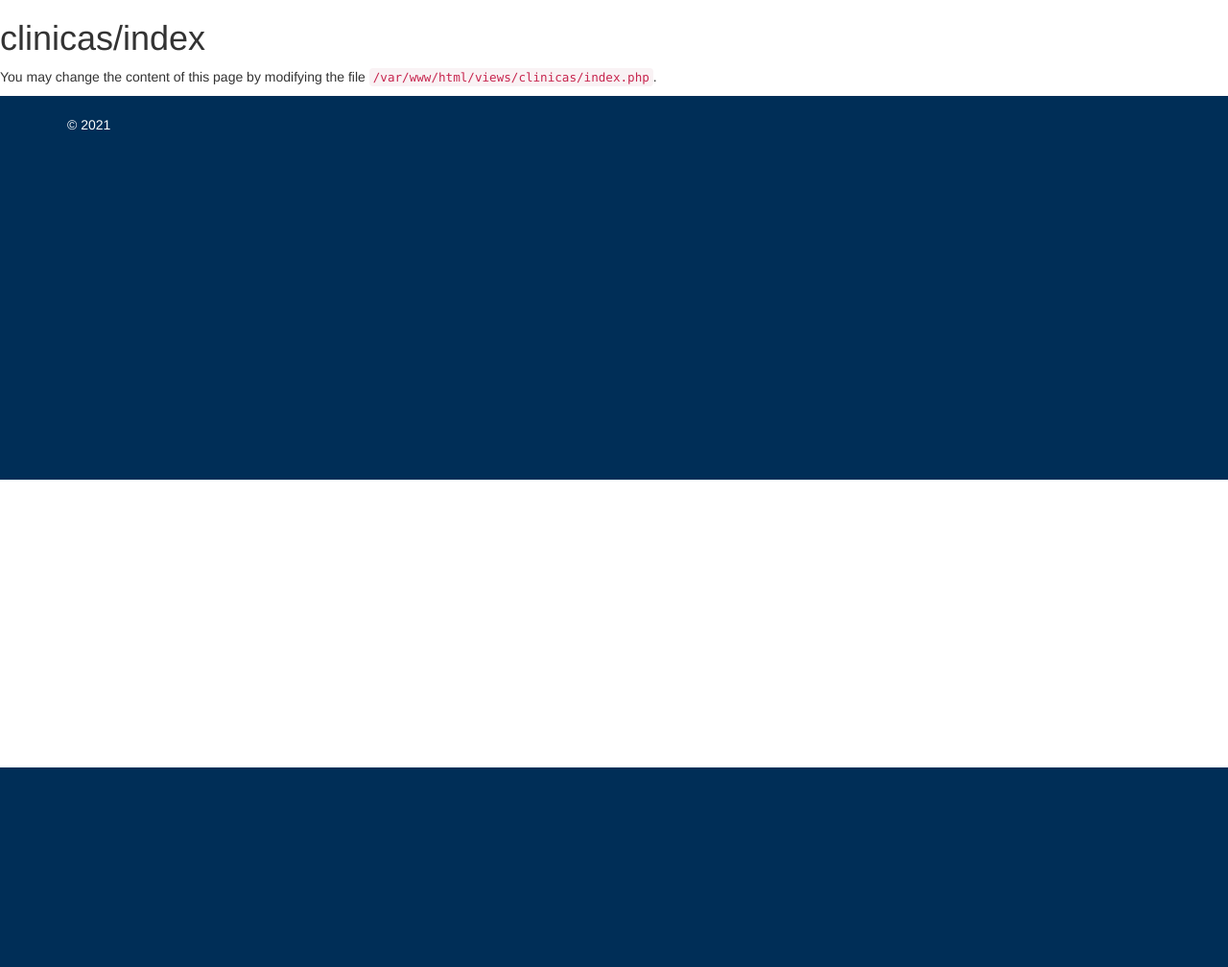
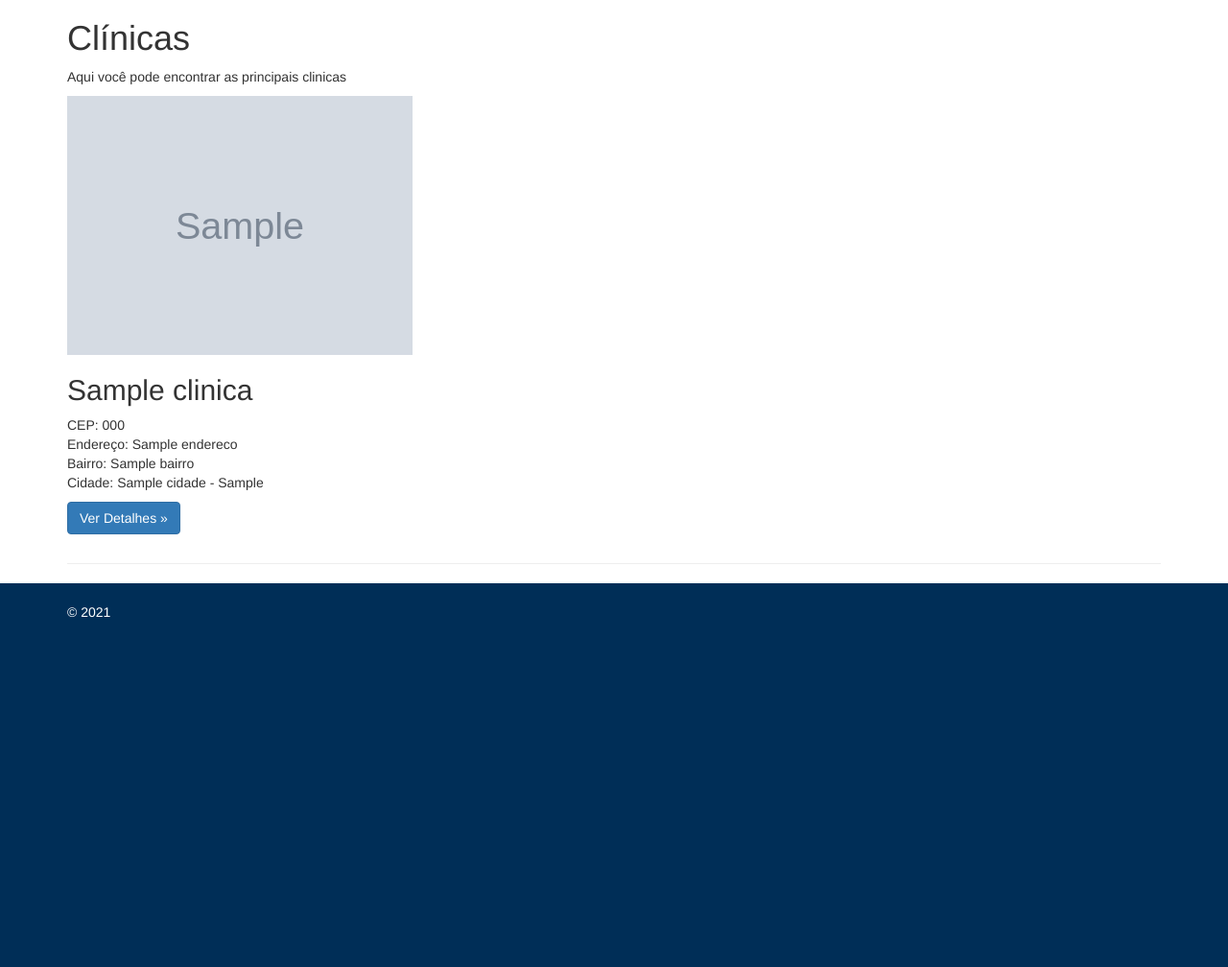
Before and after one commit to ProfHericson/cademeumedico, a Yii app: template views/clinicas/index.php in a window 1280 px wide. Shown: the whole page at 96% size. Before the commit the page ends 800 px from the top, so only its background shows below. Run offline with PHP 8.4 and a stand-in for Yii, Linux system fonts and the light colour scheme; the template is opened without the code that fills it: most values are stand-ins (such as "Sample title", 1, 10 or a date in 2020); grey boxes marked "Sample" are stand-in pictures; data that the repository does not hold is empty; some libraries are stand-ins or nearby versions.

Commit message:
Desenvolvemos a pagina de Clinicas

```diff
--- a/views/clinicas/index.php
+++ b/views/clinicas/index.php
@@ -1,9 +1,33 @@
 <?php
 /* @var $this yii\web\View */
+use yii\helpers\Url;
+
 ?>
-<h1>clinicas/index</h1>
+<div class="container">
+<h1>Clínicas</h1>
+<p>
+    Aqui você pode encontrar as principais clinicas
+</p>
+<div class="row">
+      <?php foreach ($clinicas as $key => $linha):?>
+          <div class="col-lg-4">
+            <img src="<?php echo $linha->Imagem?>" class="img-responsive" alt="<?php echo $linha->Nome?>">
+            <h2><?php echo $linha->Nome?></h2>
+             <p>
+                CEP: <?php echo $linha->CEP?> <br>
+                Endereço: <?php echo $linha->Endereco?><br>
+                Bairro: <?php echo $linha->Bairro?> <br>
+                Cidade: <?php echo $linha->Cidade?> - <?php echo $linha->UF?>
+             </p>
 
-<p>
-    You may change the content of this page by modifying
-    the file <code><?= __FILE__; ?></code>.
-</p>
+            <p><a class="btn btn-primary" href="<?php echo Url::to('especialidades/view')?>" role="button">Ver Detalhes »</a></p>
+          </div>
+          <?php if((++$key > 0)  and ($key % 3 == 0)):?>
+            </div>
+            <hr>
+            <div class="row">
+          <?php endif;?>
+      <?php endforeach; ?>
+    </div>
+      <hr>
+</div>
--- a/views/layouts/main.php
+++ b/views/layouts/main.php
@@ -55,6 +55,7 @@ if(navigator.geolocation) {
         'items' => [
             ['label' => 'Home', 'url' => ['/site/index']],
             ['label' => 'Sobre', 'url' => ['/site/about']],
+            ['label' => 'Clínicas', 'url' => ['/clinicas/index']],
             ['label' => 'Especialidades', 'url' => ['/especialidades/index']],
             ['label' => 'Contato', 'url' => ['/site/contact']],
             Yii::$app->user->isGuest ? (
```
Also changed, not shown: controllers/ClinicasController.php (+6 -1 lines), models/Clinica.php (+6 -1 lines).
